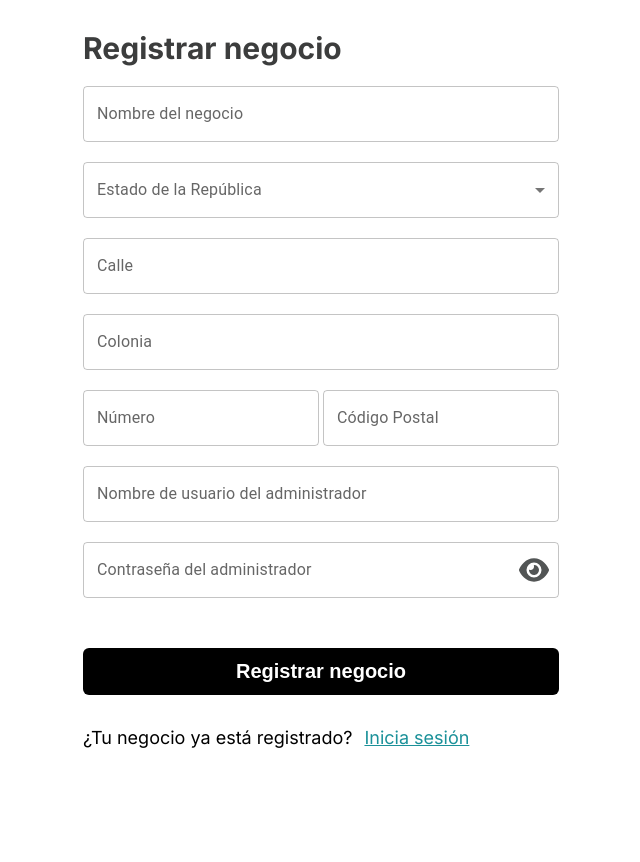
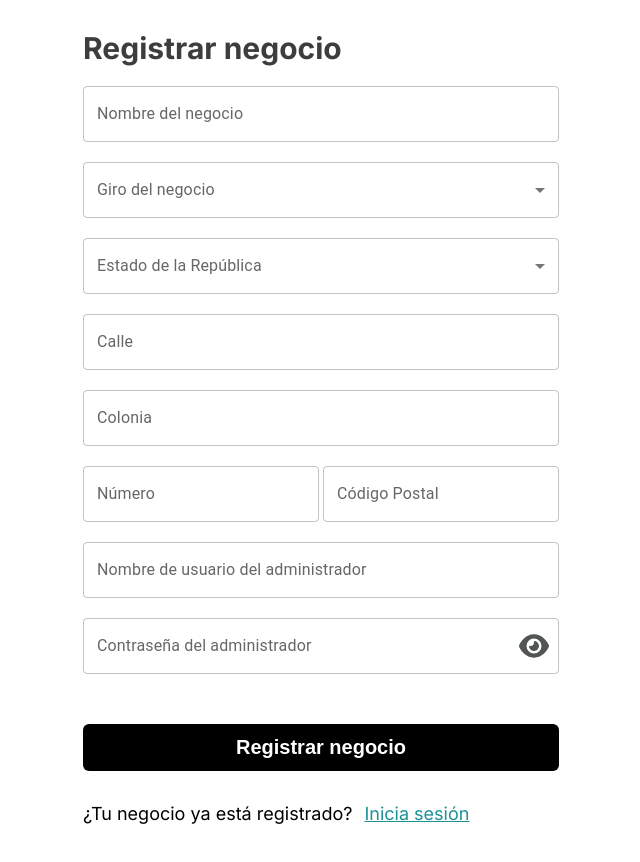
Before and after one commit to AlexAnguloMtz/Employees_CRUD_front_end, a Next.js app: page /register in a window 1280 px wide. Shown: the top 862 px of the page, without its empty margins (319-959 px from the left). Before the commit the page ends 800 px from the top, so only its background shows below. Built offline with nearby package versions, Linux system fonts and the light colour scheme.

Commit message:
Added validations for zip code and street number

```diff
--- a/src/app/common/models/BusinessRegistrationRequest.ts
+++ b/src/app/common/models/BusinessRegistrationRequest.ts
@@ -2,7 +2,7 @@ import { Address } from "./Address";
 
 export type BusinessRegistrationRequest = {
     businessName: string,
-    businessTypeId: number,
+    businessTypeId: string,
     adminUsername: string,
     adminPassword: string,
     address: Address,
--- a/src/app/register/lib/validations.ts
+++ b/src/app/register/lib/validations.ts
@@ -1,6 +1,9 @@
 import * as yup from 'yup';
 
 export const registrationRequestValidator = () => yup.object({
+    businessTypeId: yup
+        .string()
+        .required("El giro del negocio es requerido"),
     businessName: yup
         .string()
         .required('El nombre del negocio es requerido')
@@ -16,7 +19,16 @@ export const registrationRequestValidator = () => yup.object({
         districtName: yup
             .string()
             .required("La colonia es requerida")
-            .max(50, "Máximo 50 caracteres")
+            .max(50, "Máximo 50 caracteres"),
+        streetNumber: yup
+            .string()
+            .required("Número requerido")
+            .max(7, "Máximo 7 caracteres")
+            .matches(/^[0-9A-Za-z]+$/, "Sólo números o letras"),
+        zipCode: yup.
+            string()
+            .required("CP requerido")
+            .matches(/^\d{5}$/, "CP inválido")
     }),
     adminUsername: yup
         .string()
--- a/src/app/register/page.tsx
+++ b/src/app/register/page.tsx
@@ -16,7 +16,7 @@ import { DefaultSelect } from '../client/components/DefaultSelect/DefaultSelect'
 
 const initialValues: BusinessRegistrationRequest = {
     businessName: '',
-    businessTypeId: -1,
+    businessTypeId: '',
     adminUsername: '',
     adminPassword: '',
     address: {
@@ -112,6 +112,19 @@ export default function Register(): JSX.Element {
                     helperText={formik.touched.businessName && formik.errors.businessName}
                 />
                 <DefaultSelect
+                    id='business-type-select'
+                    name='businessTypeId'
+                    onChange={formik.handleChange}
+                    labelId='business-type-select-label'
+                    labelText='Giro del negocio'
+                    error={formik.touched.businessTypeId && Boolean(formik.errors.businessTypeId)}
+                    helperText={formik.touched.businessTypeId && formik.errors.businessTypeId}
+                    value={String(formik.values.businessTypeId)}
+                    items={[
+                        { text: 'Pastelería', value: '10' },
+                        { text: 'Renta de vehículos', value: '11' },
+                    ]} />
+                <DefaultSelect
                     id='state-select'
                     name='address.stateId'
                     onChange={formik.handleChange}
@@ -147,7 +160,7 @@ export default function Register(): JSX.Element {
                 <div className={styles.inputRow}>
                     <DefaultTextField
                         id="streetNumber"
-                        name="streetNumber"
+                        name="address.streetNumber"
                         label="Número"
                         value={String(formik.values.address.streetNumber)}
                         onChange={formik.handleChange}
```
